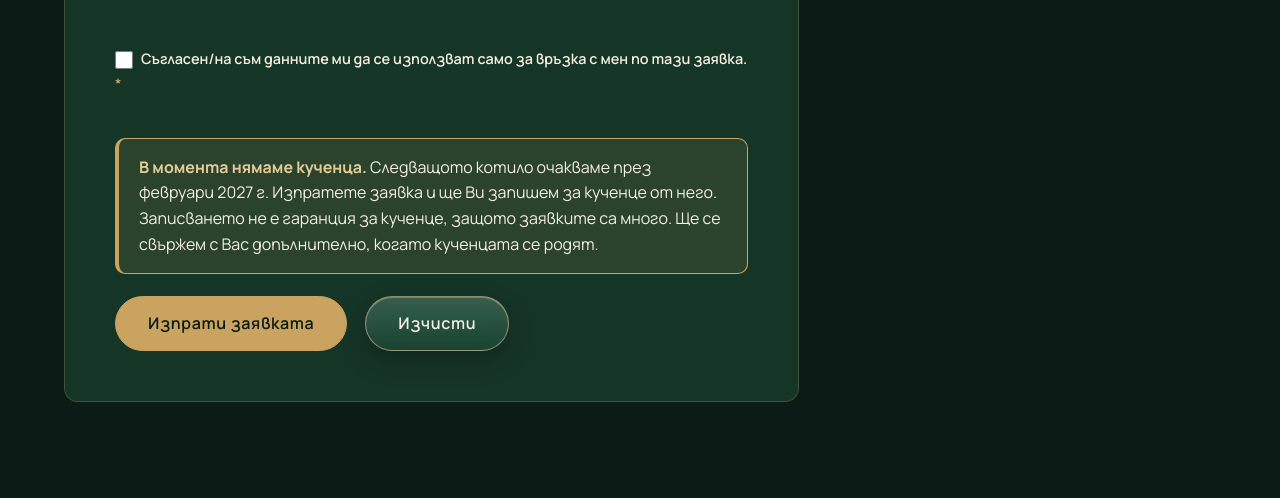
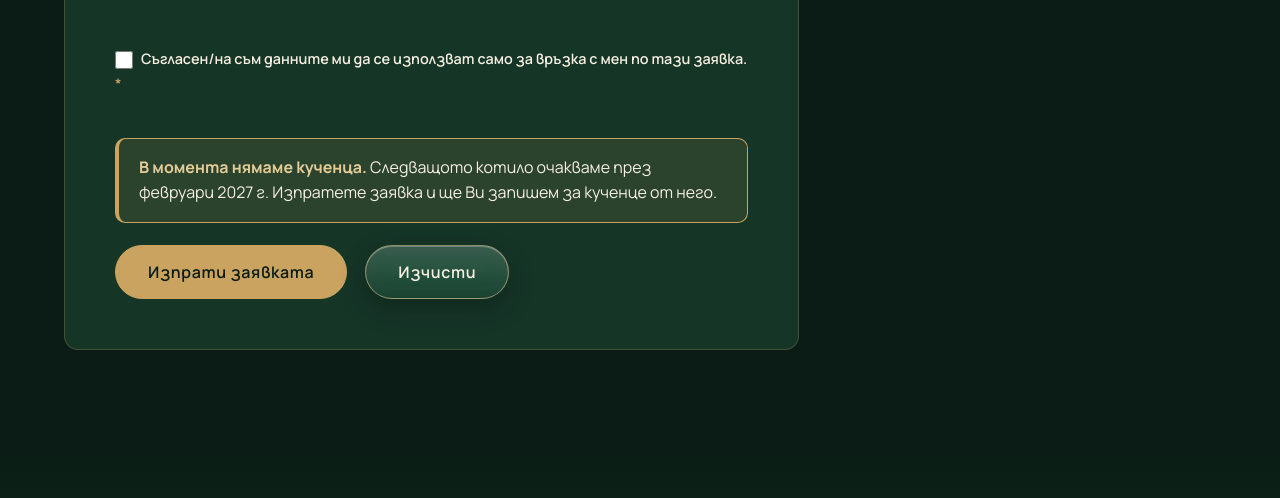
Before and after one commit to Nikstars/vikasdog, a plain HTML site: page puppies.html in a window 1280 px wide. Shown: the part 3180-3678 px from the top of the page. Drawn offline with nearby package versions, Linux system fonts and the light colour scheme.

Commit message:
Keep the no-guarantee note for the email, not the page

```diff
--- a/puppies.html
+++ b/puppies.html
@@ -216,7 +216,7 @@
                             <span class="error-msg" id="termsError"></span>
                         </div>
 
-                        <p class="form-notice" role="note"><strong>В момента нямаме кученца.</strong> Следващото котило очакваме през февруари 2027 г. Изпратете заявка и ще Ви запишем за кученце от него. Записването не е гаранция за кученце, защото заявките са много. Ще се свържем с Вас допълнително, когато кученцата се родят.</p>
+                        <p class="form-notice" role="note"><strong>В момента нямаме кученца.</strong> Следващото котило очакваме през февруари 2027 г. Изпратете заявка и ще Ви запишем за кученце от него.</p>
 
                         <div class="form-actions">
                             <button type="submit" class="btn btn-gold" id="submitButton">Изпрати заявката</button>
```
Also changed, not shown: en/puppies.html (+1 -1 lines).
